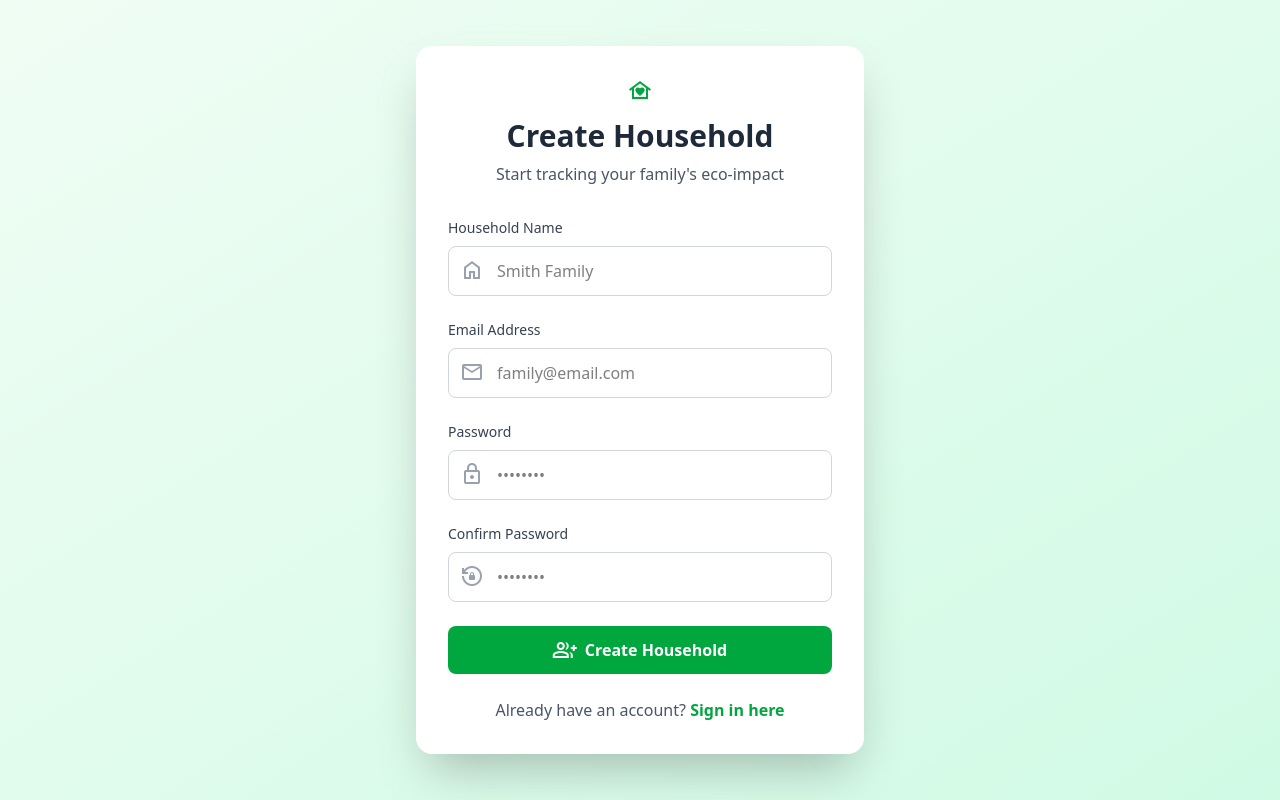
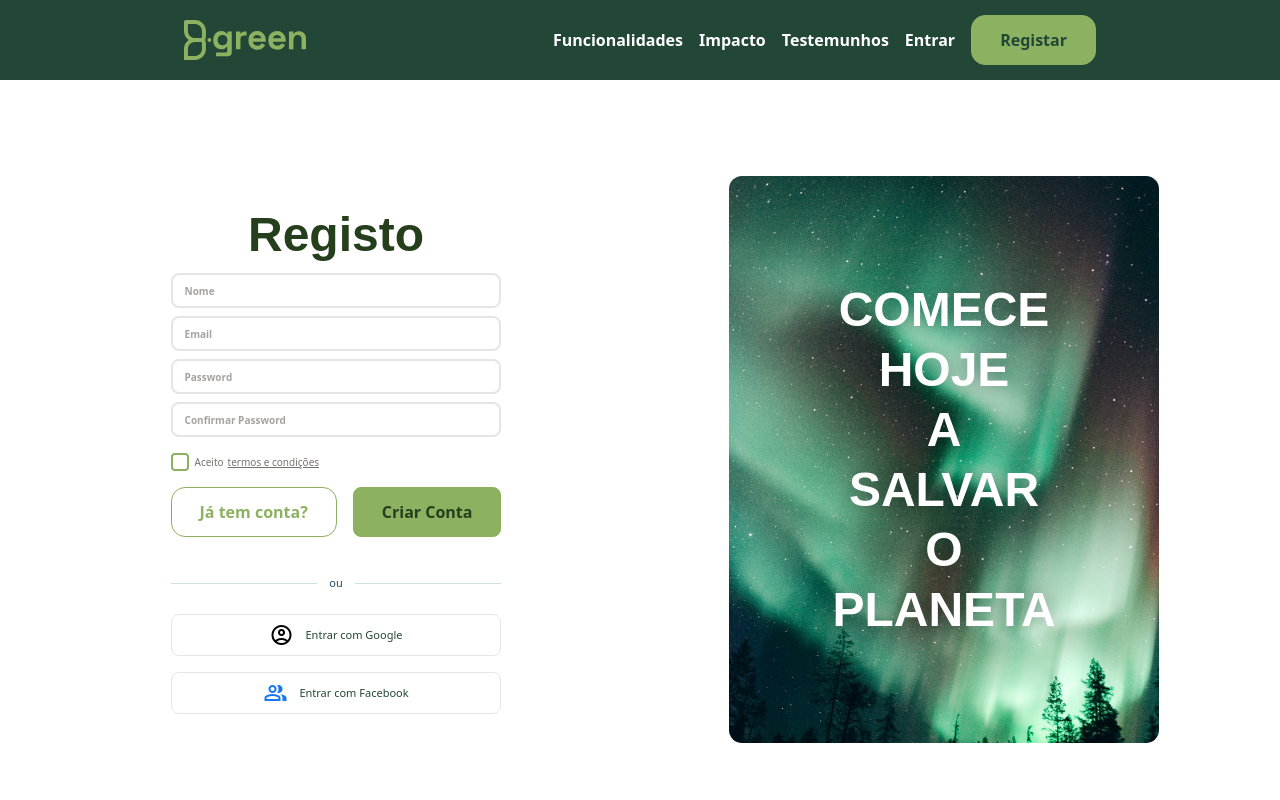
Before and after one commit to amorima/pw1-eco-tracker, a Vue app: page /register in a window 1280 px wide. Shown: the top 800 px of the page. Built offline with nearby package versions, Linux system fonts and the light colour scheme.

Commit message:
feat: Add CheckboxInput, FormInput, ToggleSwitch components; update LoginView and RegisterView with new form elements and layout enhancements

```diff
--- /dev/null
+++ b/src/components/CheckboxInput.vue
@@ -0,0 +1,40 @@
+<template>
+  <button
+    @click="toggle"
+    class="relative w-[18px] h-[18px] rounded"
+    :class="[
+      checked
+        ? 'bg-(--system-popover-foreground) border-2 border-(--system-ring)'
+        : 'border-2 border-(--system-ring)'
+    ]"
+    type="button"
+  >
+
+  </button>
+</template>
+
+<script>
+export default {
+  name: 'CheckboxInput',
+  props: {
+    modelValue: {
+      type: Boolean,
+      default: false
+    }
+  },
+  computed: {
+    checked() {
+      return this.modelValue
+    }
+  },
+  methods: {
+    toggle() {
+      this.$emit('update:modelValue', !this.modelValue)
+    }
+  }
+}
+</script>
+
+<style scoped>
+/* Additional custom styles if needed */
+</style>
--- /dev/null
+++ b/src/components/FormInput.vue
@@ -0,0 +1,34 @@
+<template>
+  <div class="flex flex-col gap-0 h-[35px] items-start w-full">
+    <div class="relative bg-white border-2 border-(--system-border) rounded-lg p-3 w-full h-full flex items-center">
+      <input
+        :type="type"
+        :value="modelValue"
+        @input="$emit('update:modelValue', $event.target.value)"
+        :placeholder="placeholder"
+        class="absolute inset-0 w-full h-full bg-transparent border-none outline-none px-3 text-[10px] font-bold placeholder-[#a8a29e]"
+      />
+    </div>
+  </div>
+</template>
+
+<script>
+export default {
+  name: 'FormInput',
+  props: {
+    modelValue: {
+      type: String,
+      default: ''
+    },
+    type: {
+      type: String,
+      default: 'text'
+    },
+    placeholder: {
+      type: String,
+      required: true
+    }
+  },
+  emits: ['update:modelValue']
+}
+</script>
--- a/src/components/MenuNav.vue
+++ b/src/components/MenuNav.vue
@@ -1,7 +1,7 @@
 <template>
     <nav :class="[ landing ? 'bg-(--system-foreground)' : '', 'h-20 flex justify-center' ]">
         <div class="flex w-full max-w-7xl items-center justify-between px-6 lg:px-[184px]">
-            <img src="./../assets/Logo.svg" class="h-10">
+            <img @click="$router.push({name:'landing'})" src="./../assets/Logo.svg" class="h-10">
             <div class="flex gap-(--spacing-md) items-center">
                 <template v-if="landing">
                     <MenuButton :landing="true">Funcionalidades</MenuButton>
--- /dev/null
+++ b/src/components/ToggleSwitch.vue
@@ -0,0 +1,47 @@
+<template>
+  <button
+    @click="toggle"
+    class="relative w-11 h-6 rounded-full overflow-hidden transition-colors"
+    :class="[
+      isOn
+        ? 'bg-(--system-ring)'
+        : 'bg-(--system-border)'
+    ]"
+    type="button"
+  >
+    <div
+      class="absolute w-5 h-5 bg-white rounded-full top-0.5 transition-all"
+      :class="[
+        isOn
+          ? 'left-[22px]'
+          : 'left-0.5'
+      ]"
+    ></div>
+  </button>
+</template>
+
+<script>
+export default {
+  name: 'ToggleSwitch',
+  props: {
+    modelValue: {
+      type: Boolean,
+      default: false
+    }
+  },
+  computed: {
+    isOn() {
+      return this.modelValue
+    }
+  },
+  methods: {
+    toggle() {
+      this.$emit('update:modelValue', !this.modelValue)
+    }
+  }
+}
+</script>
+
+<style scoped>
+/* Additional custom styles if needed */
+</style>
--- a/src/views/LoginView.vue
+++ b/src/views/LoginView.vue
@@ -1,130 +1,143 @@
 <template>
-  <div class="min-h-screen flex items-center justify-center bg-linear-to-br from-green-50 to-emerald-100 px-4">
-    <div class="max-w-md w-full bg-white rounded-2xl shadow-2xl p-8">
-      <div class="text-center mb-8">
-        <div class="flex items-center justify-center gap-2 mb-4">
-          <span class="material-symbols-outlined text-green-600 text-5xl">eco</span>
-        </div>
-        <h1 class="text-3xl font-bold text-gray-800 mb-2">Welcome Back</h1>
-        <p class="text-gray-600">Sign in to your household</p>
+  <MenuNav />
+  <div class="pt-24 pb-24 flex flex-col items-center justify-center bg-white">
+    <div class="flex gap-4 items-center justify-center w-full max-w-[1200px]">
+      <!-- Left Form Section -->
+      <div class="flex items-center justify-center flex-1">
+        <div class="flex flex-col gap-8 items-start justify-center w-fit">
+          <!-- Form Container -->
+          <div class="flex flex-col gap-4 items-start justify-center w-full">
+            <!-- Title and Fields -->
+            <div class="flex flex-col gap-2 items-start w-full">
+              <h1 class="text-[48px] font-bold leading-tight text-(--text-body-titles) text-center w-full" style="font-family: 'Clash Grotesk', sans-serif;">
+                Login
+              </h1>
+
+              <FormInput
+                v-model="formData.email"
+                placeholder="Email"
+                type="email"
+              />
+
+              <FormInput
+                v-model="formData.password"
+                placeholder="Password"
+                type="password"
+              />
             </div>
 
-      <form @submit.prevent="handleLogin" class="space-y-6">
-        <div v-if="error" class="bg-red-50 border border-red-200 text-red-600 px-4 py-3 rounded-lg flex items-center gap-2">
-          <span class="material-symbols-outlined">error</span>
-          <span>{{ error }}</span>
-        </div>
-
-        <div>
-          <label for="email" class="block text-sm font-medium text-gray-700 mb-2">
-            Email Address
-          </label>
-          <div class="relative">
-            <span class="material-symbols-outlined absolute left-3 top-3 text-gray-400">mail</span>
-            <input
-              id="email"
-              v-model="email"
-              type="email"
-              required
-              class="w-full pl-12 pr-4 py-3 border border-gray-300 rounded-lg focus:ring-2 focus:ring-green-500 focus:border-transparent"
-              placeholder="your@email.com"
-            />
+            <!-- Terms Checkbox -->
+            <div class="flex items-center gap-1.5">
+              <CheckboxInput v-model="formData.acceptTerms" />
+              <div class="flex gap-1 items-center text-[10px] font-medium text-[#78716c]">
+                <span>Aceito</span>
+                <a href="/terms" class="underline hover:text-(--system-ring)">termos e condições</a>
               </div>
             </div>
 
-        <div>
-          <label for="password" class="block text-sm font-medium text-gray-700 mb-2">
-            Password
-          </label>
-          <div class="relative">
-            <span class="material-symbols-outlined absolute left-3 top-3 text-gray-400">lock</span>
-            <input
-              id="password"
-              v-model="password"
-              type="password"
-              required
-              class="w-full pl-12 pr-4 py-3 border border-gray-300 rounded-lg focus:ring-2 focus:ring-green-500 focus:border-transparent"
-              placeholder="••••••••"
-            />
+            <!-- Action Buttons -->
+            <div class="flex gap-4 items-center w-full">
+              <ActionButton
+                @click="goToRegister"
+                :variant="'secondary'"
+              >
+                Não tem conta?
+            </ActionButton>
+              <ActionButton
+                @click="handleLogin"
+              >
+                Começar agora
+          </ActionButton>
             </div>
           </div>
 
-        <button
-          type="submit"
-          :disabled="loading"
-          class="w-full bg-green-600 text-white py-3 rounded-lg font-semibold hover:bg-green-700 transition disabled:opacity-50 disabled:cursor-not-allowed flex items-center justify-center gap-2"
-        >
-          <span class="material-symbols-outlined">login</span>
-          {{ loading ? 'Signing in...' : 'Sign In' }}
-        </button>
-      </form>
-
-      <div class="mt-6 text-center">
-        <p class="text-gray-600">
-          Don't have a household account?
-          <router-link to="/register" class="text-green-600 font-semibold hover:underline">
-            Register here
-          </router-link>
-        </p>
+          <!-- Social Sign In -->
+          <div class="flex flex-col gap-4 items-start w-full">
+            <!-- Divider -->
+            <div class="flex gap-3 items-center justify-center px-0 py-1.5 w-full">
+              <div class="flex-1 h-px bg-[#cfdfe2]"></div>
+              <span class="text-[11px] text-[#294957]">ou</span>
+              <div class="flex-1 h-px bg-[#cfdfe2]"></div>
             </div>
 
-      <div class="mt-6 p-4 bg-blue-50 rounded-lg border border-blue-200">
-        <p class="text-sm text-gray-700 font-semibold mb-2 flex items-center gap-2">
-          <span class="material-symbols-outlined text-blue-600">info</span>
-          Test Account:
-        </p>
-        <p class="text-xs text-gray-600">Email: demo@eco.com</p>
-        <p class="text-xs text-gray-600">Password: demo123</p>
+            <!-- Google Button -->
+            <button class="bg-white border border-(--system-border) rounded-lg flex gap-3 items-center justify-center px-1.5 py-2 w-full hover:bg-gray-50 transition-colors">
+              <span class="material-symbols-outlined text-[19px]">account_circle</span>
+              <span class="text-[11px] text-(--system-foreground)">Entrar com Google</span>
+            </button>
+
+            <!-- Facebook Button -->
+            <button class="bg-white border border-(--system-border) rounded-lg flex gap-3 items-center justify-center px-1.5 py-2 w-full hover:bg-gray-50 transition-colors">
+              <span class="material-symbols-outlined text-[19px] text-[#1877f2]">group</span>
+              <span class="text-[11px] text-(--system-foreground)">Entrar com Facebook</span>
+            </button>
           </div>
         </div>
       </div>
+
+      <!-- Right Image Section -->
+      <div class="flex-1 flex items-start justify-center">
+        <div class="relative w-[430px] h-[567px]">
+          <img
+            src="../assets/login-art.jpg"
+            alt="Aurora background"
+            class="absolute inset-0 w-full h-full object-cover rounded-[13px]"
+          />
+          <div class="absolute top-1/2 left-1/2 transform -translate-x-1/2 -translate-y-1/2 flex flex-col justify-center text-center">
+            <p class="text-[48px] font-bold leading-tight text-white m-0" style="font-family: 'Clash Grotesk', sans-serif; text-shadow: 0px 0px 25px rgba(0,0,0,0.51);">
+              BE THE CHANGE,
+            </p>
+            <p class="text-[48px] font-bold leading-tight text-white m-0" style="font-family: 'Clash Grotesk', sans-serif; text-shadow: 0px 0px 25px rgba(0,0,0,0.51);">
+              BE AWARE,
+            </p>
+            <img class="" src="../assets/Logo.svg">
+          </div>
+        </div>
+      </div>
+    </div>
+
+
+  </div>
+  <FooterSection />
 </template>
 
 <script>
-import { useUserStore } from '@/stores/userStore'
+import MenuNav from '@/components/MenuNav.vue'
+import FooterSection from '@/components/FooterSection.vue'
+import FormInput from '@/components/FormInput.vue'
+import ActionButton from '@/components/ActionButton.vue'
+import CheckboxInput from '@/components/CheckboxInput.vue'
 
 export default {
   name: 'LoginView',
-
+  components: {
+    MenuNav,
+    FooterSection,
+    FormInput,
+    ActionButton,
+    CheckboxInput,
+  },
   data() {
     return {
+      formData: {
         email: '',
         password: '',
-      error: '',
-      loading: false
+        acceptTerms: false
+      }
     }
   },
-
-  computed: {
-    userStore() {
-      return useUserStore()
-    }
+  methods: {
+    goToRegister() {
+      this.$router.push({ name: 'register' })
     },
-
-  mounted() {
-    this.userStore.seedData()
-  },
-
-  methods: {
-    async handleLogin() {
-      this.error = ''
-      this.loading = true
-
-      try {
-        const result = this.userStore.login(this.email, this.password)
-
-        if (result.success) {
-          this.$router.push('/profile-selection')
-        } else {
-          this.error = result.message
-        }
-      } catch (err) {
-        console.error('Login error:', err)
-        this.error = 'An error occurred. Please try again.'
-      } finally {
-        this.loading = false
-      }
+    handleLogin() {
+      // Handle login logic
+      console.log('Login:', this.formData)
     }
   }
 }
 </script>
+
+<style scoped>
+/* Additional custom styles if needed */
+</style>
--- a/src/views/RegisterView.vue
+++ b/src/views/RegisterView.vue
@@ -1,184 +1,158 @@
 <template>
-  <div class="min-h-screen flex items-center justify-center bg-linear-to-br from-green-50 to-emerald-100 px-4">
-    <div class="max-w-md w-full bg-white rounded-2xl shadow-2xl p-8">
-      <div class="text-center mb-8">
-        <div class="flex items-center justify-center gap-2 mb-4">
-          <span class="material-symbols-outlined text-green-600 text-5xl">family_home</span>
-        </div>
-        <h1 class="text-3xl font-bold text-gray-800 mb-2">Create Household</h1>
-        <p class="text-gray-600">Start tracking your family's eco-impact</p>
+  <MenuNav />
+  <div class="flex flex-col pt-24 pb-24 items-center justify-center bg-white">
+    <div class="flex gap-4 items-center justify-center w-full max-w-[1200px]">
+      <!-- Left Form Section -->
+      <div class="flex items-center justify-center flex-1">
+        <div class="flex flex-col gap-8 items-start justify-center w-fit">
+          <!-- Form Container -->
+          <div class="flex flex-col gap-4 items-start justify-center w-full">
+            <!-- Title and Fields -->
+            <div class="flex flex-col gap-2 items-start w-full">
+              <h1 class="text-[48px] font-bold leading-tight text-(--text-body-titles) text-center w-full" style="font-family: 'Clash Grotesk', sans-serif;">
+                Registo
+              </h1>
+
+              <FormInput
+                v-model="formData.name"
+                placeholder="Nome"
+                type="text"
+              />
+
+              <FormInput
+                v-model="formData.email"
+                placeholder="Email"
+                type="email"
+              />
+
+              <FormInput
+                v-model="formData.password"
+                placeholder="Password"
+                type="password"
+              />
+
+              <FormInput
+                v-model="formData.confirmPassword"
+                placeholder="Confirmar Password"
+                type="password"
+              />
             </div>
 
-      <form @submit.prevent="handleRegister" class="space-y-6">
-        <div v-if="error" class="bg-red-50 border border-red-200 text-red-600 px-4 py-3 rounded-lg flex items-center gap-2">
-          <span class="material-symbols-outlined">error</span>
-          <span>{{ error }}</span>
-        </div>
-
-        <div v-if="success" class="bg-green-50 border border-green-200 text-green-600 px-4 py-3 rounded-lg flex items-center gap-2">
-          <span class="material-symbols-outlined">check_circle</span>
-          <span>{{ success }}</span>
-        </div>
-
-        <div>
-          <label for="householdName" class="block text-sm font-medium text-gray-700 mb-2">
-            Household Name
-          </label>
-          <div class="relative">
-            <span class="material-symbols-outlined absolute left-3 top-3 text-gray-400">home</span>
-            <input
-              id="householdName"
-              v-model="householdName"
-              type="text"
-              required
-              class="w-full pl-12 pr-4 py-3 border border-gray-300 rounded-lg focus:ring-2 focus:ring-green-500 focus:border-transparent"
-              placeholder="Smith Family"
-            />
+            <!-- Terms Checkbox -->
+            <div class="flex items-center gap-1.5">
+              <CheckboxInput v-model="formData.acceptTerms" />
+              <div class="flex gap-1 items-center text-[10px] font-medium text-[#78716c]">
+                <span>Aceito</span>
+                <a href="/terms" class="underline hover:text-(--system-ring)">termos e condições</a>
               </div>
             </div>
 
-        <div>
-          <label for="email" class="block text-sm font-medium text-gray-700 mb-2">
-            Email Address
-          </label>
-          <div class="relative">
-            <span class="material-symbols-outlined absolute left-3 top-3 text-gray-400">mail</span>
-            <input
-              id="email"
-              v-model="email"
-              type="email"
-              required
-              class="w-full pl-12 pr-4 py-3 border border-gray-300 rounded-lg focus:ring-2 focus:ring-green-500 focus:border-transparent"
-              placeholder="family@email.com"
-            />
+            <!-- Action Buttons -->
+            <div class="flex gap-4 items-center w-full">
+              <ActionButton
+                @click="goToLogin"
+                :variant="'secondary'"
+              >
+                Já tem conta?
+            </ActionButton>
+              <ActionButton
+                @click="handleRegister"
+                class="bg-(--system-ring) rounded-lg px-6 py-2.5 text-[10px] font-bold text-(--text-body-titles) hover:bg-(--system-popover-foreground) transition-colors"
+              >
+                Criar Conta
+          </ActionButton>
             </div>
           </div>
 
-        <div>
-          <label for="password" class="block text-sm font-medium text-gray-700 mb-2">
-            Password
-          </label>
-          <div class="relative">
-            <span class="material-symbols-outlined absolute left-3 top-3 text-gray-400">lock</span>
-            <input
-              id="password"
-              v-model="password"
-              type="password"
-              required
-              minlength="6"
-              class="w-full pl-12 pr-4 py-3 border border-gray-300 rounded-lg focus:ring-2 focus:ring-green-500 focus:border-transparent"
-              placeholder="••••••••"
-            />
+          <!-- Social Sign In -->
+          <div class="flex flex-col gap-4 items-start w-full">
+            <!-- Divider -->
+            <div class="flex gap-3 items-center justify-center px-0 py-1.5 w-full">
+              <div class="flex-1 h-px bg-[#cfdfe2]"></div>
+              <span class="text-[11px] text-[#294957]">ou</span>
+              <div class="flex-1 h-px bg-[#cfdfe2]"></div>
+            </div>
+
+            <!-- Google Button -->
+            <button class="bg-white border border-(--system-border) rounded-lg flex gap-3 items-center justify-center px-1.5 py-2 w-full hover:bg-gray-50 transition-colors">
+              <span class="material-symbols-outlined text-[19px]">account_circle</span>
+              <span class="text-[11px] text-(--system-foreground)">Entrar com Google</span>
+            </button>
+
+            <!-- Facebook Button -->
+            <button class="bg-white border border-(--system-border) rounded-lg flex gap-3 items-center justify-center px-1.5 py-2 w-full hover:bg-gray-50 transition-colors">
+              <span class="material-symbols-outlined text-[19px] text-[#1877f2]">group</span>
+              <span class="text-[11px] text-(--system-foreground)">Entrar com Facebook</span>
+            </button>
+          </div>
         </div>
       </div>
 
-        <div>
-          <label for="confirmPassword" class="block text-sm font-medium text-gray-700 mb-2">
-            Confirm Password
-          </label>
-          <div class="relative">
-            <span class="material-symbols-outlined absolute left-3 top-3 text-gray-400">lock_reset</span>
-            <input
-              id="confirmPassword"
-              v-model="confirmPassword"
-              type="password"
-              required
-              class="w-full pl-12 pr-4 py-3 border border-gray-300 rounded-lg focus:ring-2 focus:ring-green-500 focus:border-transparent"
-              placeholder="••••••••"
+      <!-- Right Image Section -->
+      <div class="flex-1 flex items-start justify-center">
+        <div class="relative w-[430px] h-[567px]">
+          <img
+            src="@/assets/register-art.jpg"
+            alt="Aurora background"
+            class="absolute inset-0 w-full h-full object-cover rounded-[13px]"
           />
-          </div>
-        </div>
-
-        <button
-          type="submit"
-          :disabled="loading"
-          class="w-full bg-green-600 text-white py-3 rounded-lg font-semibold hover:bg-green-700 transition disabled:opacity-50 disabled:cursor-not-allowed flex items-center justify-center gap-2"
-        >
-          <span class="material-symbols-outlined">group_add</span>
-          {{ loading ? 'Creating...' : 'Create Household' }}
-        </button>
-      </form>
-
-      <div class="mt-6 text-center">
-        <p class="text-gray-600">
-          Already have an account?
-          <router-link to="/login" class="text-green-600 font-semibold hover:underline">
-            Sign in here
-          </router-link>
+          <div class="absolute top-1/2 left-1/2 transform -translate-x-1/2 -translate-y-1/2 text-center">
+            <p class="text-[48px] font-bold leading-tight text-white m-0" style="font-family: 'Clash Grotesk', sans-serif; text-shadow: 0px 0px 25px rgba(0,0,0,0.51);">
+              COMECE HOJE
+            </p>
+            <p class="text-[48px] font-bold leading-tight text-white m-0" style="font-family: 'Clash Grotesk', sans-serif; text-shadow: 0px 0px 25px rgba(0,0,0,0.51);">
+              A SALVAR
+            </p>
+            <p class="text-[48px] font-bold leading-tight text-white m-0" style="font-family: 'Clash Grotesk', sans-serif; text-shadow: 0px 0px 25px rgba(0,0,0,0.51);">
+              O PLANETA
             </p>
           </div>
         </div>
       </div>
+    </div>
+  </div>
+  <FooterSection />
 </template>
 
 <script>
-import { useUserStore } from '@/stores/userStore'
+import MenuNav from '@/components/MenuNav.vue'
+import FooterSection from '@/components/FooterSection.vue'
+import FormInput from '@/components/FormInput.vue'
+import CheckboxInput from '@/components/CheckboxInput.vue'
+import ActionButton from '@/components/ActionButton.vue';
 
 export default {
   name: 'RegisterView',
-
+  components: {
+    MenuNav,
+    FooterSection,
+    FormInput,
+    CheckboxInput,
+    ActionButton
+  },
   data() {
     return {
-      householdName: '',
+      formData: {
+        name: '',
         email: '',
         password: '',
         confirmPassword: '',
-      error: '',
-      success: '',
-      loading: false
+        acceptTerms: false
+      }
     }
   },
-
-  computed: {
-    userStore() {
-      return useUserStore()
-    }
+  methods: {
+    goToLogin() {
+      this.$router.push({ name: 'login' })
     },
-
-  methods: {
-    async handleRegister() {
-      this.error = ''
-      this.success = ''
-
-      if (this.password !== this.confirmPassword) {
-        this.error = 'Passwords do not match'
-        return
-      }
-
-      if (this.password.length < 6) {
-        this.error = 'Password must be at least 6 characters'
-        return
-      }
-
-      const existingHousehold = this.userStore.getAllHouseholds.find(h => h.email === this.email)
-      if (existingHousehold) {
-        this.error = 'Email already registered'
-        return
-      }
-
-      this.loading = true
-
-      try {
-        const newHousehold = this.userStore.register({
-          householdName: this.householdName,
-          email: this.email,
-          password: this.password
-        })
-
-        if (newHousehold) {
-          this.success = 'Household created! Redirecting to login...'
-
-          setTimeout(() => {
-            this.$router.push('/login')
-          }, 1500)
-        }
-      } catch (err) {
-        console.error('Registration error:', err)
-        this.error = 'An error occurred. Please try again.'
-      } finally {
-        this.loading = false
-      }
+    handleRegister() {
+      // Handle registration logic
+      console.log('Register:', this.formData)
     }
   }
 }
 </script>
+
+<style scoped>
+/* Additional custom styles if needed */
+</style>
```
Also changed, not shown: src/assets/login-art.jpg (added), src/assets/register-art.jpg (added). Lines whose indentation alone changed are shown as unchanged.
